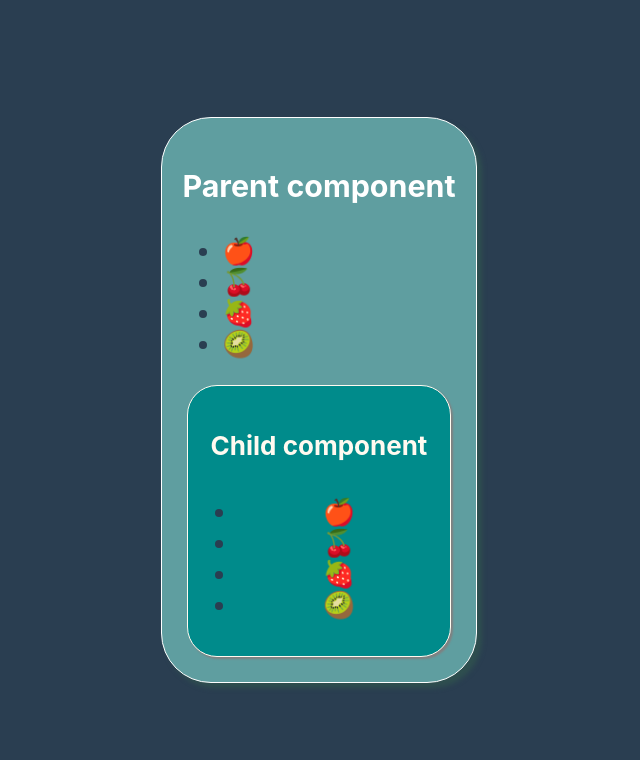
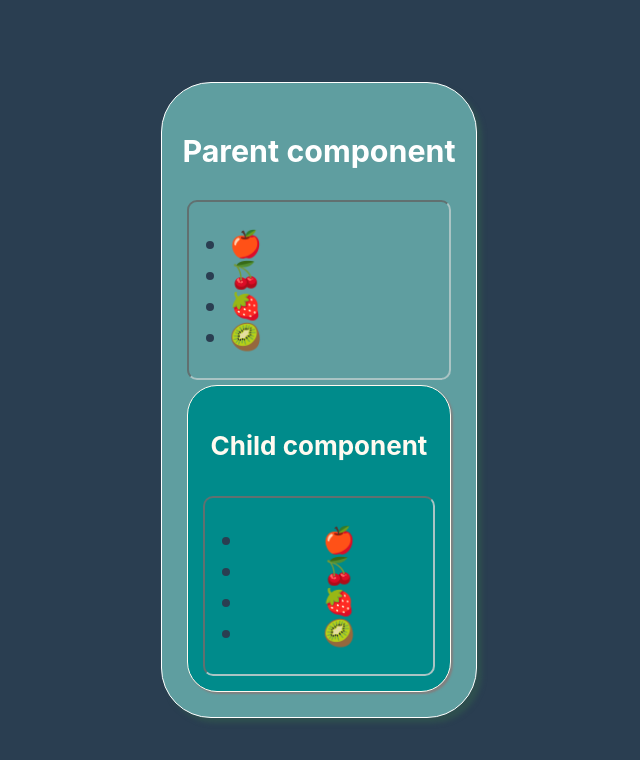
Before and after one commit to ccnmagnoo/test-useReducer, a React (Create React App) app: page / in a window 1280 px wide. Shown: the top 760 px of the page, without its empty margins (321-961 px from the left). Built offline with nearby package versions, Linux system fonts and the light colour scheme.

Commit message:
ccs config for components

```diff
--- a/src/App.css
+++ b/src/App.css
@@ -49,7 +49,10 @@
 .Data-section {
   color: #2a3e51;
   box-decoration-break: initial;
-  border: solid 1 px whitesmoke;
+  border-radius: 10px;
+
+  margin: 5px;
+  border: inset 2px rgb(170, 196, 196);
 }
 
 .App-link {
--- a/src/App.tsx
+++ b/src/App.tsx
@@ -1,5 +1,5 @@
 import './App.css';
-import { Parent } from './Parent-component';
+import { Parent } from './Components/Parent-component';
 
 function App() {
   return (
```
Also changed, not shown: src/Components/Child-component.tsx (renamed from src/Child-component.tsx), src/Components/Parent-component.tsx (renamed from src/Parent-component.tsx).
